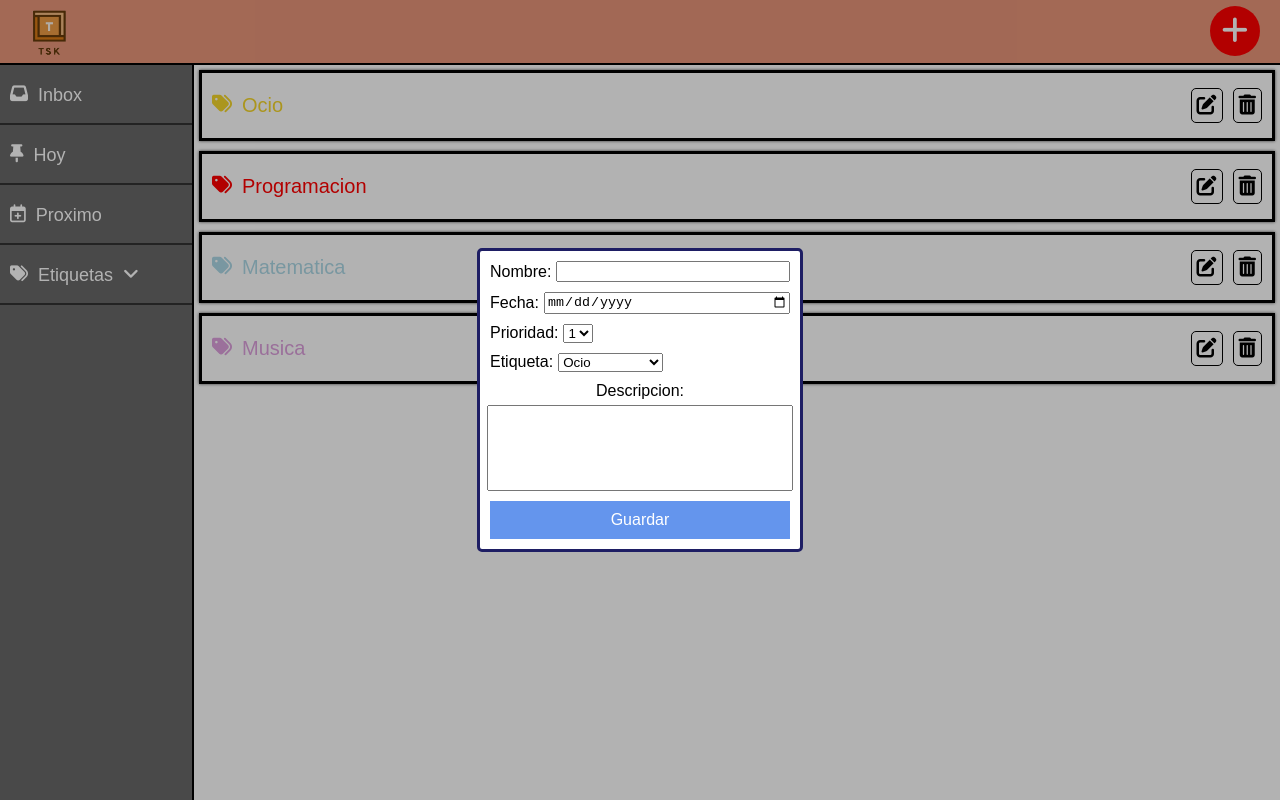
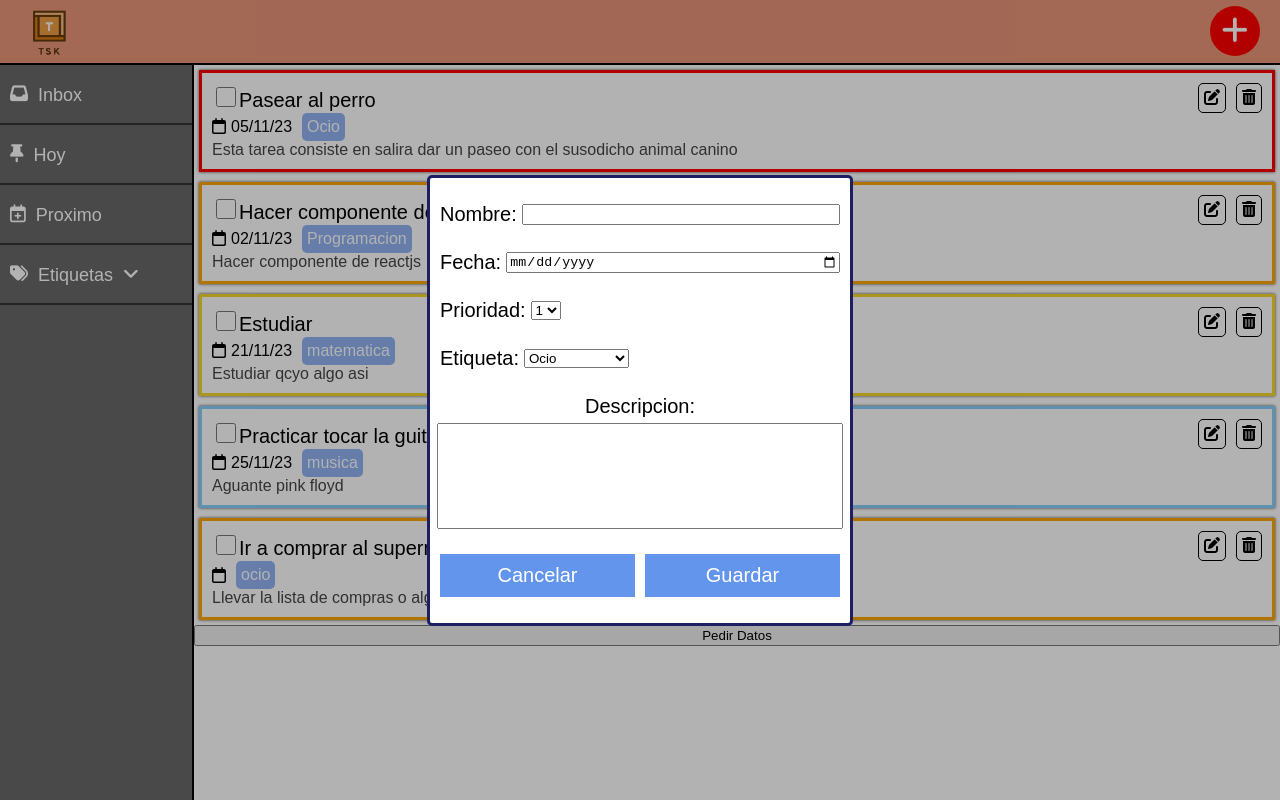
Before and after one commit to Markucho18/GDTMS__FrontEnd, a React (Create React App) app in the folder gdtms_frontend/: page / in a window 1280 px wide. Both pictures are taken after a click on the element 1234 px from the left and 31 px from the top of the page. Built offline with nearby package versions, Linux system fonts and the light colour scheme.

Commit message:
Nada
Use un poco del context y variables para mostrar tareas segun condiciones y q boton lo llamo pero no llegue a nada muy consistente y termine con mas preguntas que respuestas. Asi que nada basicamente.

```diff
--- a/gdtms_frontend/src/Contexto.js
+++ b/gdtms_frontend/src/Contexto.js
@@ -1,20 +1,12 @@
-import { SidebarSeccion } from "./componentes/SidebarSeccion";
-import { etiquetas } from "./datosSimulados/etiquetas";
-import { createContext } from "react";
+import { createContext, useState } from "react";
 
 export const Contexto = createContext();
 
 export function ContextoProvider({ children }) {
+  const [ tareasConsulta, setTareasConsulta ] = useState();
 
-  let crearEtiquetas = false;
-  const toggleCrearEtiquetas = () => {
-    crearEtiquetas = !crearEtiquetas;
-    console.log("crearEtiquetas = " + crearEtiquetas);
-  };
   return (
-    <Contexto.Provider
-      value={{ crearEtiquetas, toggleCrearEtiquetas}}
-    >
+    <Contexto.Provider value={{tareasConsulta, setTareasConsulta}}>
       {children}
     </Contexto.Provider>
   );
--- a/gdtms_frontend/src/componentes/Main.js
+++ b/gdtms_frontend/src/componentes/Main.js
@@ -1,16 +1,23 @@
-import { ModalTarea } from "./ModalTarea";
+import { Contexto } from "../Contexto";
+import { useContext, useEffect } from 'react'
 import { Formulario } from "./Formulario";
 import { Tarea } from "./Tarea";
 import { GestionarEt } from "./GestionarEt";
-import { tareas } from "../datosSimulados/tareas";
 
 export function Main(props) {
+
+  const {tareasConsulta, setTareasConsulta} = useContext(Contexto)
+
+  useEffect(()=>{
+    console.log(tareasConsulta)
+  },[tareasConsulta])
+
   return (
     <div className="contenedorMain col">
-      <GestionarEt />
-      {/* <div className="listaTareas col">
-                <Tarea data={tareas}/>
-            </div> */}
+      {/* <GestionarEt /> */}
+      <div className="listaTareas col">
+        <Tarea/>
+      </div>
     </div>
   );
 }
--- a/gdtms_frontend/src/componentes/ModalTarea.js
+++ b/gdtms_frontend/src/componentes/ModalTarea.js
@@ -36,7 +36,10 @@ export function ModalTarea({cerrarModalTarea}) {
           Descripcion:{" "}
           <textarea className="modalDesc" maxLength={150}></textarea>
         </label>
-        <span className="btn" onClick={cerrarModalTarea}>Guardar</span>
+        <div className="botones row">
+          <span className="btn" onClick={cerrarModalTarea}>Cancelar</span>
+          <span className="btn" onClick={cerrarModalTarea}>Guardar</span>
+        </div>
       </div>
     </div>
   );
--- a/gdtms_frontend/src/componentes/Sidebar.js
+++ b/gdtms_frontend/src/componentes/Sidebar.js
@@ -4,17 +4,19 @@ import { ListaEtiquetas } from "./ListaEtiquetas";
 import { SidebarSeccion } from "./SidebarSeccion";
 
 export function Sidebar(props) {
-  /* const { crearEtiquetas } = useContext(Contexto); */
+
+  const {tareasConsulta, setTareasConsulta} = useContext(Contexto)
+
   const [listaAbierta, setListaAbierta] = useState(false)
   const handleLista = ()=> listaAbierta === false ? setListaAbierta(true) : setListaAbierta(false)
   useEffect(()=> console.log(listaAbierta), [listaAbierta])
 
   return (
     <div className="contenedorSidebar col">
-      <SidebarSeccion icono="fa-solid fa-inbox" texto="Inbox" />
-      <SidebarSeccion icono="fa-solid fa-thumbtack" texto="Hoy" />
-      <SidebarSeccion icono="fa-regular fa-calendar-plus" texto="Proximo" />
-      <SidebarSeccion icono="fa-solid fa-tags" texto="Etiquetas" handleLista={handleLista} />
+      <SidebarSeccion icono="fa-solid fa-inbox" texto="Inbox" click={()=> setTareasConsulta("inbox")}/>
+      <SidebarSeccion icono="fa-solid fa-thumbtack" texto="Hoy" click={()=> setTareasConsulta("hoy")}/>
+      <SidebarSeccion icono="fa-regular fa-calendar-plus" texto="Proximo" click={()=> setTareasConsulta("proximo")}/>
+      <SidebarSeccion icono="fa-solid fa-tags" texto="Etiquetas" click={handleLista} />
       {listaAbierta === true ? <ListaEtiquetas /> : null}
     </div>
   );
--- a/gdtms_frontend/src/componentes/SidebarSeccion.js
+++ b/gdtms_frontend/src/componentes/SidebarSeccion.js
@@ -1,19 +1,27 @@
 import { Contexto } from "../Contexto";
 import { useContext } from "react";
 
-export function SidebarSeccion({ icono, texto, handleLista }) {
-/*   const { toggleCrearEtiquetas } = useContext(Contexto); */
-
-  return texto === "Etiquetas" ? (
-    <div className="sidebarSeccion row" onClick={handleLista}>
+export function SidebarSeccion({ icono, texto, click }) {
+/*   return texto === "Etiquetas" ? (
+    <div className="sidebarSeccion row" onClick={click}>
       <i className={icono}></i>
       <span>{texto}</span>
       <i className="fa-solid fa-angle-down flechita"></i>
     </div>
   ) : (
-    <div className="sidebarSeccion row">
+    <div className="sidebarSeccion row" onclick={click}>
       <i className={icono}></i>
       <span>{texto}</span>
     </div>
+  ); */
+
+  return (
+    <div className="sidebarSeccion row" onClick={click}>
+      <i className={icono}></i>
+      <span>{texto}</span>
+      {texto === "Etiquetas" ? (
+        <i className="fa-solid fa-angle-down flechita"></i>
+      ) : null}
+    </div>
   );
 }
--- a/gdtms_frontend/src/componentes/Tarea.js
+++ b/gdtms_frontend/src/componentes/Tarea.js
@@ -1,10 +1,57 @@
+import { Contexto } from "../Contexto";
+import { useContext } from "react";
+import { tareas } from "../datosSimulados/tareas";
 
 export function Tarea(props) {
+
+  const { tareasConsulta, setTareasConsulta } = useContext(Contexto);
+
+  if(tareasConsulta == "hoy"){
+    let diaActual = new Date();
+    console.log(diaActual)
+  }
+
+  const crearTarea = (tarea, i) => {
+    return (
+      <>
+        <div key={i} className={`contenedorTarea col cen p${tarea.prioridad}`}>
+          <div className="seccionTarea superior row cen">
+            <div className="info cen">
+              <input type="checkbox" className="estadoTarea" />
+              <span className="nombreTarea">{tarea.titulo}</span>
+            </div>
+            <div className="acciones row">
+              <span className="accion">
+                <i className="fa-solid fa-pen-to-square"></i>
+              </span>
+              <span className="accion">
+                <i className="fa-solid fa-trash-can"></i>
+              </span>
+            </div>
+          </div>
+          <div className="seccionTarea medio row">
+            <span className="fecha row">
+              <i className="fa-regular fa-calendar"></i>
+              {tarea.fecha}
+            </span>
+            <span className="etiqueta">{tarea.etiqueta}</span>
+          </div>
+          <div className="seccionTarea row">
+            <span className="desc">{tarea.descripcion}</span>
+          </div>
+        </div>
+      </>
+    );
+  };
+
   return (
     <>
-      {props.data.map((tarea, i) => {
+      {tareas.map((tarea, i) => {
         return (
-          <div key={i} className={`contenedorTarea col cen p${tarea.prioridad}`}>
+          <div
+            key={i}
+            className={`contenedorTarea col cen p${tarea.prioridad}`}
+          >
             <div className="seccionTarea superior row cen">
               <div className="info cen">
                 <input type="checkbox" className="estadoTarea" />
@@ -21,7 +68,8 @@ export function Tarea(props) {
             </div>
             <div className="seccionTarea medio row">
               <span className="fecha row">
-                <i className="fa-regular fa-calendar"></i>{tarea.fecha}
+                <i className="fa-regular fa-calendar"></i>
+                {tarea.fecha}
               </span>
               <span className="etiqueta">{tarea.etiqueta}</span>
             </div>
@@ -31,7 +79,7 @@ export function Tarea(props) {
           </div>
         );
       })}
-      <button onClick={() => console.log(props.data)}>Pedir Datos</button>
+      <button onClick={() => console.log(tareas)}>Pedir Datos</button>
     </>
   );
 }
--- a/gdtms_frontend/src/datosSimulados/tareas.js
+++ b/gdtms_frontend/src/datosSimulados/tareas.js
@@ -2,7 +2,7 @@ export const tareas = [
     {
         id: 1,
         titulo: "Pasear al perro",
-        fecha: "30/10/23",
+        fecha: "05/11/23",
         etiqueta: "Ocio",
         prioridad: 1,
         descripcion: "Esta tarea consiste en salira dar un paseo con el susodicho animal canino"
@@ -22,5 +22,21 @@ export const tareas = [
         etiqueta: "matematica",
         prioridad: 3,
         descripcion: "Estudiar qcyo algo asi"
-    }
+    },
+    {
+        id: 4,
+        titulo: "Practicar tocar la guitarra",
+        fecha: "25/11/23",
+        etiqueta: "musica",
+        prioridad: 4,
+        descripcion: "Aguante pink floyd"
+    },
+    {
+        id: 5,
+        titulo: "Ir a comprar al supermercado",
+        fecha: "",
+        etiqueta: "ocio",
+        prioridad: 2,
+        descripcion: "Llevar la lista de compras o algo asi no se"
+    },
 ]
--- a/gdtms_frontend/src/global.css
+++ b/gdtms_frontend/src/global.css
@@ -228,12 +228,14 @@ body{
 /* ESTILOS MODALTAREA -----------------------------------------------------------------*/
 
 .contenedorModal{
-    width: 300px;
+    width: 400px;
+    height: 425px;
     border-radius: 5px;
     padding: 10px;
-    gap: 10px;
+    gap: 25px;
     border: 3px solid rgb(30, 30, 100);
     background-color: white;
+    font-size: 20px;
 }
 
 .contenedorModal label{
@@ -246,8 +248,13 @@ body{
 .contenedorModal .modalDesc{
     resize: none;
     width: 100%;
-    height: 80px;
+    height: 100px;
     font-family: Arial, Helvetica, sans-serif;
+}
+
+.contenedorModal .botones{
+    width: 100%;
+    gap: 10px;
 }
 
 /* ESTILOS FORMULARIO -----------------------------------------------------------------*/
```
